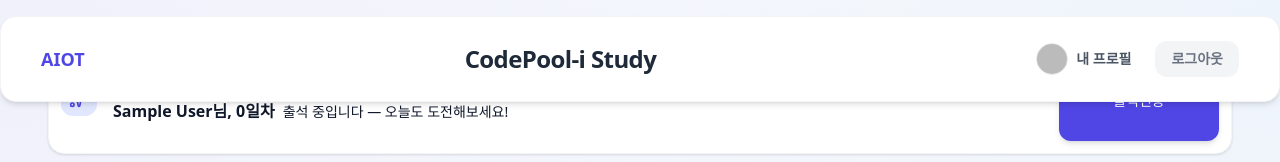
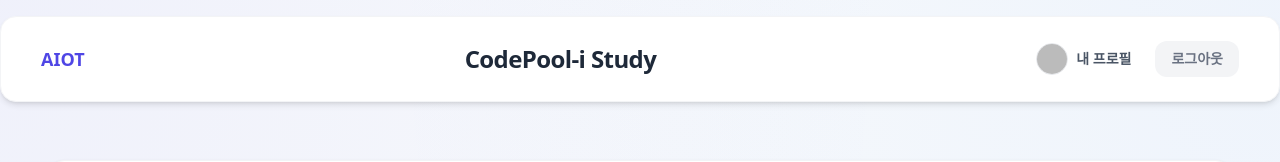
Before and after one commit to wldid0129/study-app, a Next.js app: page /home in a window 1280 px wide. Shown: the top 162 px of the page. Built offline with nearby package versions, Linux system fonts and the light colour scheme; no server answers; the database is empty; sample sign-in values are in the browser's storage.

Commit message:
fix: add spacer below fixed Header

```diff
--- a/app/home/page.tsx
+++ b/app/home/page.tsx
@@ -77,6 +77,9 @@ export default function HomePage() {
         user={authState.user}
         onLogout={authState.logout}
       />
+
+      {/* spacer for fixed Header */}
+      <div className="h-24 md:h-28" />
 
       <motion.main
         variants={container}
```
